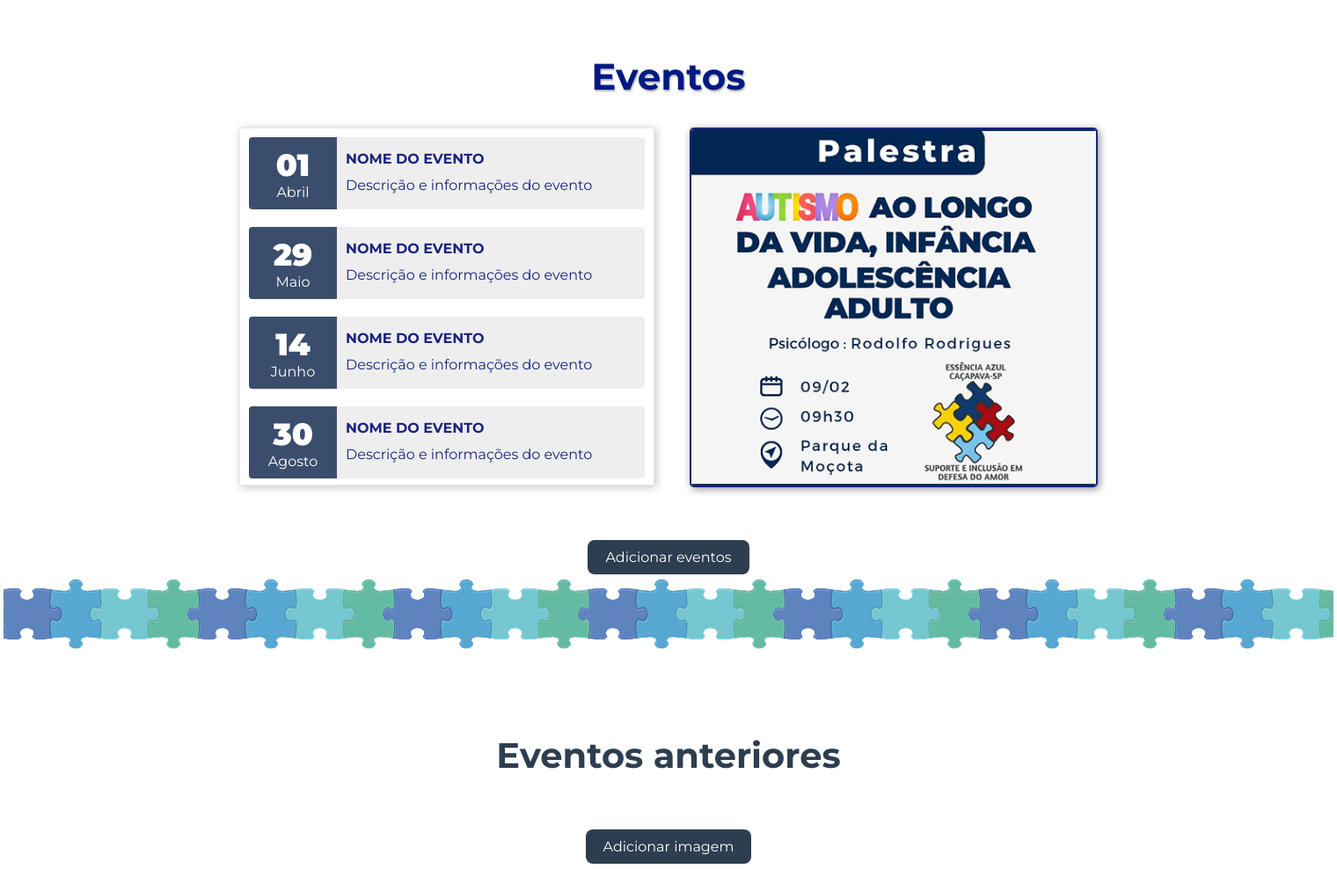
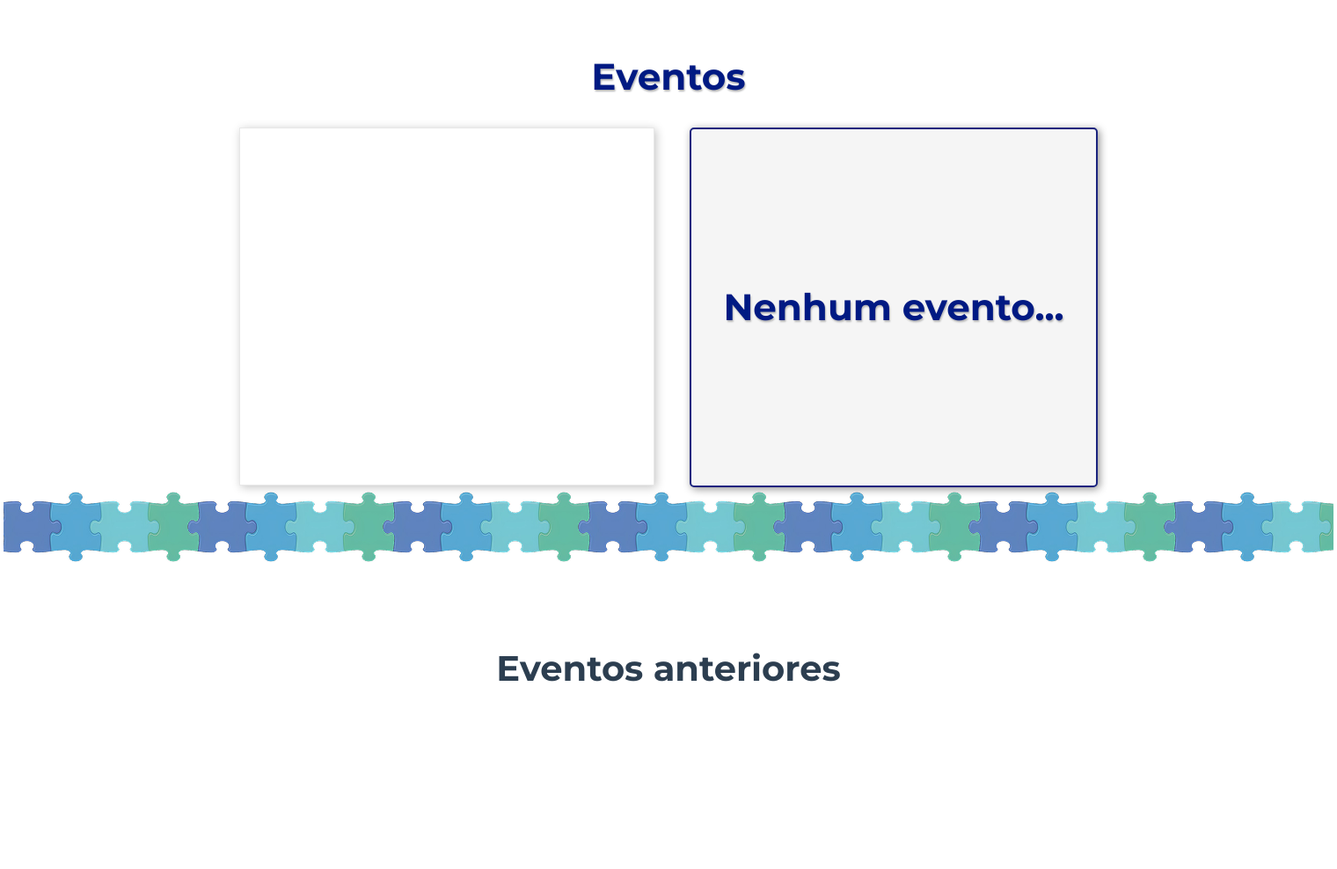
Before and after one commit to Ana-Livia-Lopes/Portal_essencia_azul, a PHP site: page /pages/eventos.html in a window 1520 px wide. Shown: the top 988 px of the page at 88% size. After the commit the page ends 775 px from the top, so only its background shows below. Run offline with PHP 8.4, Linux system fonts and the light colour scheme; some libraries are stand-ins or nearby versions.

Commit message:
integração da página de eventos com o banco de dados

```diff
--- a/assets/css/eventos.css
+++ b/assets/css/eventos.css
@@ -59,6 +59,9 @@ body {
     justify-content: center;
     padding: 10px;
     width: 80px;
+    display: flex;
+    flex-direction: column;
+    justify-content: center;
 }
 
 .data b {
@@ -69,9 +72,10 @@ body {
 .conteudo {
     padding: 10px;
     line-height: 30px;
+    width: 70%;
 }
 
-.imgEvento {
+#imgEventoContainer img, #imgEventoContainer #semEventoDiv {
     width: 460px;
     background: #f5f5f5;
     border: 2px solid #1a237e;
@@ -301,7 +305,7 @@ body {
         background: #e6e6e6;
     }
 
-    .imgEvento {
+    #imgEventoContainer img, #imgEventoContainer #semEventoDiv {
         width: 340px;
         height: 305px;
         margin-bottom: 50PX;
--- a/assets/js/eventos.js
+++ /dev/null
@@ -1,50 +0,0 @@
-var { changeEvent, openEvent } = (() => {
-    let eventos = [
-        {
-            // Info
-            img: "/img/evento1.png"
-        },
-        {
-            img: "/img/evento2.jpg"
-        },
-        {
-            img: "/img/evento3.jpg"
-        },
-        {
-            img: "/img/evento4.jpg"
-        }
-    ];
-
-    const imgEvento = document.getElementById("imgEvento");
-
-    let currentIndex = 0;
-
-    function changeEvent(index) {
-        if (eventos[index]) {
-            imgEvento.src = eventos[index].img
-            currentIndex = index;
-        } else if (eventos.length !== 0) {
-            changeEvent(index - eventos.length);
-        }
-    }
-
-    Object.defineProperty(changeEvent, "currentIndex", {
-        get() { return currentIndex }
-    })
-
-    const listaEventosDOM = document.getElementById("listaEventos");
-    for (let i = 0; i < listaEventosDOM.children.length; i++) {
-        let childIndex = i;
-        listaEventosDOM.children[i].addEventListener("click", () => changeEvent(childIndex));
-    }
-
-    setInterval(() => {
-        changeEvent(changeEvent.currentIndex + 1);
-    }, 7000);
-
-    function openEvent() {
-        Swal.fire({})
-    }
-
-    return { changeEvent, openEvent }
-})();
--- a/pages/eventos.html
+++ b/pages/eventos.html
@@ -10,7 +10,6 @@
         href="https://fonts.googleapis.com/css2?family=Montserrat:ital,wght@0,100..900;1,100..900&family=Noto+Sans+Arabic:wght@100..900&family=Noto+Serif+Old+Uyghur&display=swap"
         rel="stylesheet">
     <script src="https://cdn.jsdelivr.net/npm/sweetalert2@11"></script>
-    <script src="/js/eventos.js" defer></script>
     <link rel="shortcut icon" href="/img/logo.png" type="image/x-icon">
 </head>
 
@@ -18,172 +17,106 @@
     <component-header/>
     <component-acessibilidade/>
 
+    <component-json-eventos />
+
     <section id="secao1">
         <h1 class="conteudo-site">Eventos</h1>
 
         <div class="eventos">
             <div class="lista-eventos" id="listaEventos">
-                <div class="item-evento">
-                    <div class="data">
-                        <b class="conteudo-site">01</b><br>Abril
-                    </div>
-                    <div class="conteudo">
-                        <strong class="conteudo-site">NOME DO EVENTO</strong><br>
-                        <div class="conteudo-site">Descrição e informações do evento</div>
-                    </div>
-                </div>
-
-                <div class="item-evento">
-                    <div class="data">
-                        <b class="conteudo-site">29</b><br>Maio
-                    </div>
-                    <div class="conteudo">
-                        <strong class="conteudo-site">NOME DO EVENTO</strong><br>
-                        <div class="conteudo-site">Descrição e informações do evento</div>
-                    </div>
-                </div>
-
-                <div class="item-evento">
-                    <div class="data">
-                        <b class="conteudo-site">14</b><br>Junho
-                    </div>
-                    <div class="conteudo">
-                        <strong class="conteudo-site">NOME DO EVENTO</strong><br>
-                        <div class="conteudo-site">Descrição e informações do evento</div>
-                    </div>
-                </div>
-
-                <div class="item-evento">
-                    <div class="data">
-                        <b class="conteudo-site">30</b><br>Agosto
-                    </div>
-                    <div class="conteudo">
-                        <strong class="conteudo-site">NOME DO EVENTO</strong><br>
-                        <div class="conteudo-site">Descrição e informações do evento</div>
-                    </div>
-                </div>
-
-                <div class="item-evento">
-                    <div class="data">
-                        <b class="conteudo-site">09</b><br>Setembro
-                    </div>
-                    <div class="conteudo">
-                        <strong class="conteudo-site">NOME DO EVENTO</strong><br>
-                        <div class="conteudo-site">Descrição e informações do evento</div>
-                    </div>
-                </div>
-
-                <div class="item-evento">
-                    <div class="data">
-                        <b class="conteudo-site">17</b><br>Novembro
-                    </div>
-                    <div class="conteudo">
-                        <strong class="conteudo-site">NOME DO EVENTO</strong><br>
-                        <div class="conteudo-site">Descrição e informações do evento</div>
+            </div>
+            <div id="imgEventoContainer">
+                <!-- <img class="imgEvento" id="imgEvento" src="/img/evento1.png" alt=""> -->
+                <div id="semEventoDiv">
+                    <div style="height: 100%; display: flex; justify-content: center; align-items: center;">
+                        <h1 style="vertical-align: middle; margin: 0;">
+                            Nenhum evento...
+                        </h1>
                     </div>
                 </div>
             </div>
-            <img class="imgEvento" id="imgEvento" src="/img/evento1.png" alt="">
+            <script>
+                const imagemOutput = document.getElementById("imgEventoContainer");
+                const meses = [
+                    "Janeiro", "Fevereiro", "Março", "Abril", "Maio", "Junho",
+                    "Julho", "Agosto", "Setembro", "Outubro", "Novembro", "Dezembro"
+                ];
+
+                let eventoAtual = 0;
+
+                function createEvento(nome, descricao, data, url, index) {
+                    data = new Date(data);
+                    const imgInstance = document.createElement("img");
+                    imgInstance.src = url;
+
+                    const eventoDiv = document.createElement("div");
+                    eventoDiv.classList.add("item-evento");
+                    eventoDiv.imgInstance = imgInstance;
+
+                    const dataDiv = document.createElement("div");
+                    dataDiv.classList.add("data");
+                    const dataDivBold = document.createElement("b");
+                    dataDivBold.classList.add("conteudo-site");
+                    dataDivBold.innerHTML = data.getDate();
+                    const dataDivBr = document.createElement("br");
+                    const dataSubDiv = document.createElement("div")
+                    dataSubDiv.append(dataDivBold, dataDivBr, meses[data.getMonth()]);
+                    dataDiv.append(dataSubDiv);
+
+                    const conteudoDiv = document.createElement("div");
+                    conteudoDiv.classList.add("conteudo");
+                    const conteudoDivStrong = document.createElement("strong");
+                    conteudoDivStrong.classList.add("conteudo-site");
+                    conteudoDivStrong.innerHTML = nome;
+                    const conteudoDivDescricao = document.createElement("div");
+                    conteudoDivDescricao.classList.add("conteudo-site");
+                    conteudoDivDescricao.innerHTML = descricao;
+                    conteudoDiv.append(conteudoDivStrong, conteudoDivDescricao);
+
+                    eventoDiv.append(dataDiv, conteudoDiv);
+
+                    eventoDiv.addEventListener("click", () => {
+                        for (const child of imagemOutput.children) {
+                            child.remove();
+                        }
+                        imagemOutput.appendChild(imgInstance);
+                        eventoAtual = index;
+                    });
+
+                    eventoDiv.index = index;
+
+                    return eventoDiv;
+                }
+
+                const listaEventos = document.getElementById("listaEventos");
+
+                if (window.EVENTOS.length !== 0) {
+                    const semEventoDiv = document.getElementById("semEventoDiv");
+                    if (semEventoDiv) semEventoDiv.remove();
+                }
+
+                for (let i = 0; i < window.EVENTOS.length; i++) {
+                    const { titulo, descricao, data, imagem } = window.EVENTOS[i];
+                    const eventoDiv = createEvento(titulo, descricao, data, imagem, i);
+                    listaEventos.appendChild(eventoDiv);
+                    if (i === 0) eventoDiv.dispatchEvent(new Event("click"));
+                }
+            </script>
         </div>
     </section>
 
     <section id="secao2">
-        <button onclick="AddEventos()" class="conteudo-site botao-editar">Adicionar eventos</button>
+        <component-admin-eventos_add_evento />
 
         <img src="/img/linha.png" id="quebraCabeca">
         <h2 class="h2 conteudo-site">Eventos anteriores</h2>
 
         <component-carrossel/>
+        <component-admin-index_add_imagem />
 
-        <button onclick="addImagem()" class="botaoAdd">Adicionar imagem</button>
     </section>
 
     <component-footer/>
-
-    <script>
-
-
-
-        function AddEventos() {
-            Swal.fire({
-                title: 'Adcionar evento',
-                html: `
-        <div class="modal-container">
-            <label for="dataEvento" class="modal-label">Data do evento</label>
-            <input type="date" id="dataEvento" class="modal-input">
-
-            <label for="nomeEvento" class="modal-label">Nome do evento</label>
-            <input type="text" id="nomeEvento" class="modal-input">
-
-            <label for="descricaoEvento" class="modal-label">Descrição</label>
-            <textarea id="descricaoEvento" class="modal-textarea"></textarea>
-
-            <label for="arquivoInput" class="modal-label">Arte do evento</label>
-            <input type="file" id="arquivoInput" class="modal-file">
-        </div>
-    `,
-                confirmButtonText: 'Salvar',
-                cancelButtonText: 'Cancelar',
-                showCancelButton: true,
-                focusConfirm: false,
-                customClass: {
-                    popup: 'custom-popup'
-                },
-                preConfirm: () => {
-                    const nome = document.getElementById('nomeEvento').value.trim();
-                    const descricao = document.getElementById('descricaoEvento').value.trim();
-                    const data = document.getElementById('dataEvento').value;
-                    const arquivo = document.getElementById('arquivoInput').files[0];
-
-                    if (!nome || !descricao || !data) {
-                        Swal.showValidationMessage('Preencha todos os campos!');
-                        return false;
-                    }
-
-                    return { nome, descricao, data, arquivo };
-                }
-            }).then(result => {
-                if (result.isConfirmed) {
-                    Swal.fire('Salvo!', 'O evento foi atualizado.', 'success');
-                }
-            });
-        }
-
-
-
-        function addImagem() {
-            Swal.fire({
-                title: 'Adicionar imagem',
-                html: `
-        <div class="modal-container">
-            <label for="arquivoInput" class="modal-label">Imagem</label>
-            <input type="file" id="arquivoInput" class="modal-file">
-        </div>
-    `,
-                confirmButtonText: 'Salvar',
-                cancelButtonText: 'Cancelar',
-                showCancelButton: true,
-                focusConfirm: false,
-                customClass: {
-                    popup: 'custom-popup'
-                },
-                preConfirm: () => {
-                    const arquivo = document.getElementById('arquivoInput').files[0];
-
-                    if (!arquivo) {
-                        Swal.showValidationMessage('Preencha todos os campos!');
-                        return false;
-                    }
-
-                    return { arquivo };
-                }
-            }).then(result => {
-                if (result.isConfirmed) {
-                    Swal.fire('Salvo!', 'Imagem adicionada', 'success');
-                }
-            });
-        }
-    </script>
 </body>
 
 </html>
--- a/src/index.js
+++ b/src/index.js
@@ -444,7 +444,7 @@ var EssenciaAzul = ( function() {
     });
     Types.Evento = createDatabaseDocumentType(BaseDataTypes.Evento, "eventos", {
         references: {
-            async get_imagem() { await readInStorage(Evento._bucket, instanceRealFields.get(this).url_imagem) }
+            async get_imagem() { return await readInStorage(Evento._bucket, instanceRealFields.get(this).url_imagem) }
         },
         fieldsFilters: [
             async ({ fields, type, action }) => {
@@ -478,7 +478,7 @@ var EssenciaAzul = ( function() {
     });
     Types.Produto = createDatabaseDocumentType(BaseDataTypes.Produto, "produtos", {
         references: {
-            async get_imagem() { await readInStorage(Produto._bucket, instanceRealFields.get(this).url_imagem) }
+            async get_imagem() { return await readInStorage(Produto._bucket, instanceRealFields.get(this).url_imagem) }
         },
         fieldsFilters: [
             async ({ fields, type, action }) => {
```
Also changed, not shown: apis/eventos.js (+71 -0 lines), components/admin/eventos_add_evento.js (added, +86 -0 lines).
